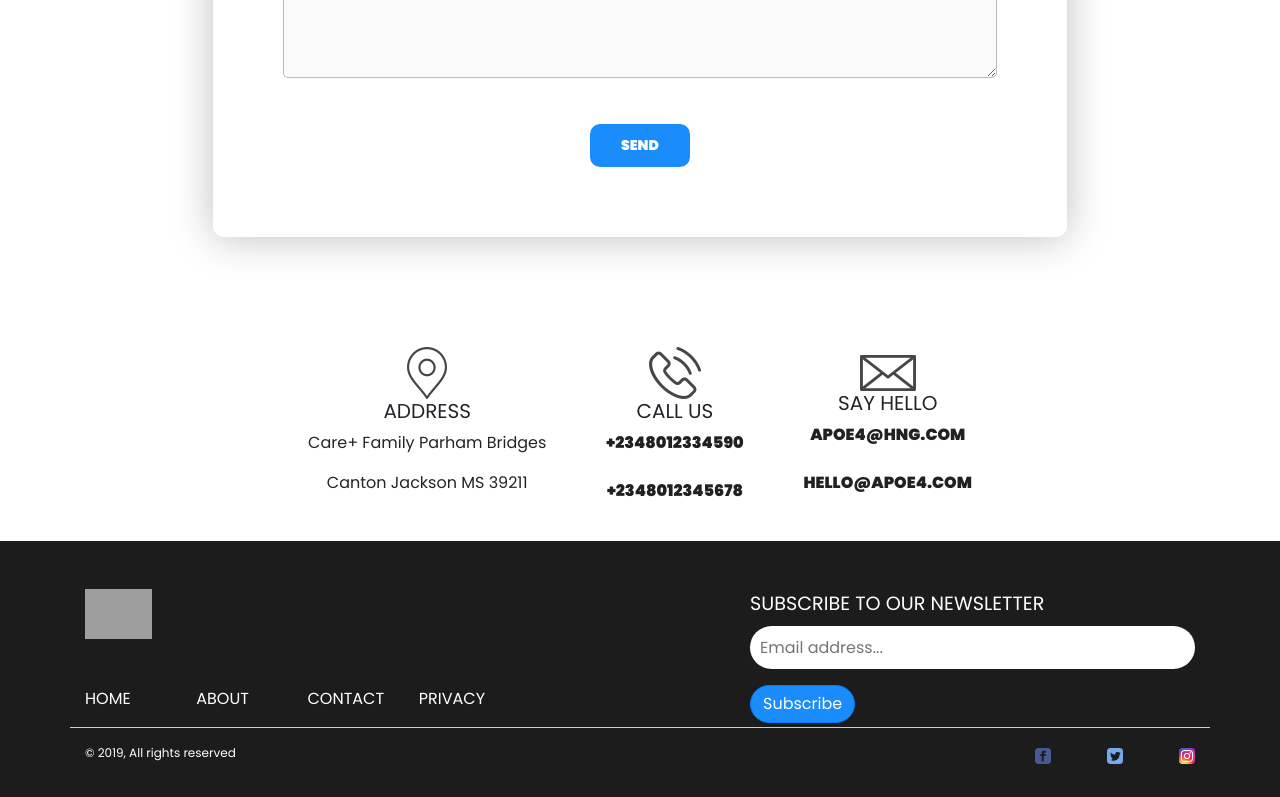
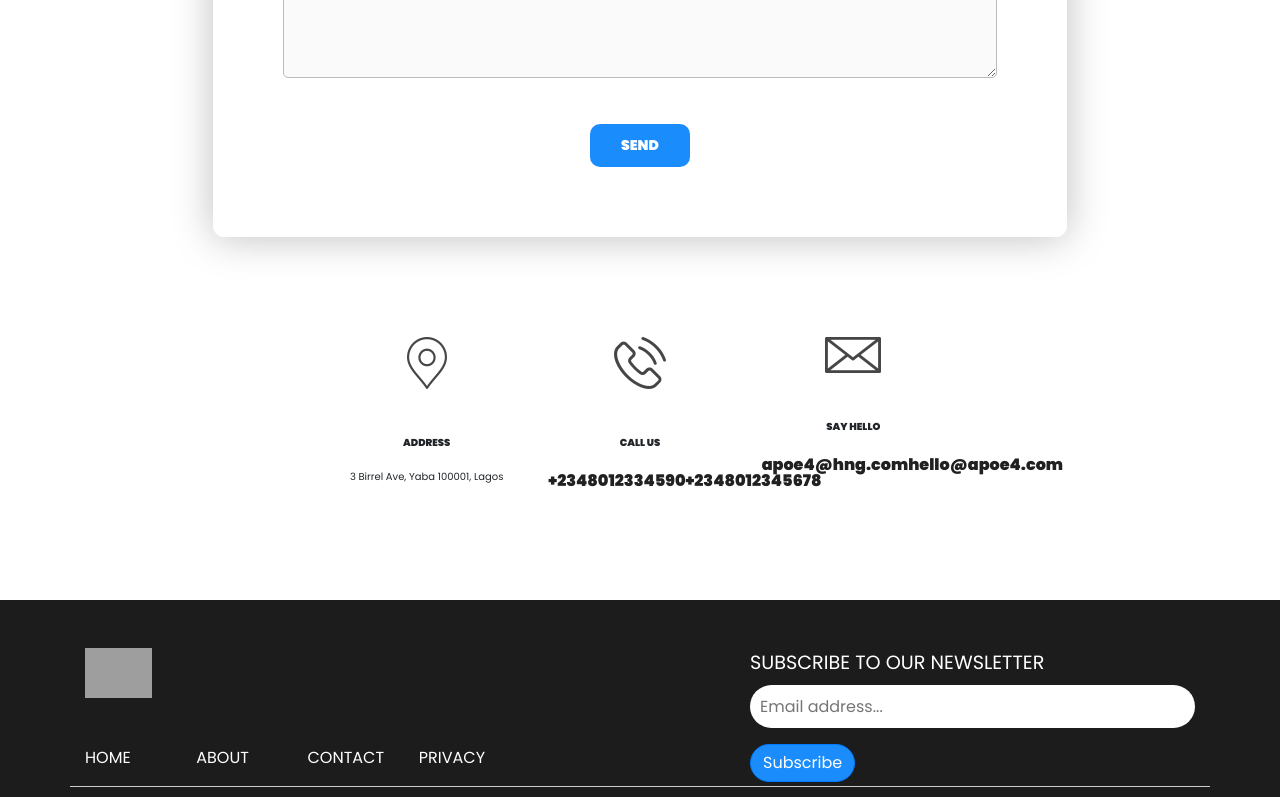
Before and after one commit to hnginternship5/apoe4, a Vue app: page /contact in a window 1280 px wide. Shown: the part 456-1253 px from the top of the page. Built offline with nearby package versions, Linux system fonts and the light colour scheme; no server answers; grey boxes are pictures that could not be loaded; a small style sheet from the web is missing.

Commit message:
updated the contact page address look

```diff
--- a/src/components/contact/AddressSection.vue
+++ b/src/components/contact/AddressSection.vue
@@ -1,31 +1,36 @@
 <template>
     <div class="container-fluid">
-        <div class="container">
+       <div class="row contact">
+            <div class="col-md-3"></div>
+            <div class="col-md-2 icon text-center">
+                <img class="contact-image" src="../../assets/img/location.png" alt="apoe4 location">
+                <h5 class="contact-heading mt-5">ADDRESS</h5>
+                <p class="address">3 Birrel Ave, Yaba 100001, Lagos</p>
+            </div>
+            <div class="col-md-2 icon text-center">
+                <img class="contact-image" src="../../assets/img/phonecall.png" alt="call apoe4">
+                <h5 class="contact-heading mt-5">CALL US</h5>
+                <a href="tel:+2348012334590" class="contact-link">+2348012334590</a>
+                <a href="tel:+2348012345678" class="contact-link">+2348012345678</a>
+            </div>
+            <div class="col-md-2 icon text-center">
+                <img class="contact-image " src="../../assets/img/mail.png" alt="mail apoe4">
+                <h5 class="contact-heading mt-5">SAY HELLO</h5>
+                <a href="mailto:apoe4@hng.com" class="contact-link">apoe4@hng.com</a>
+                <a href="mailto:hello@apoe4.com" class="contact-link">hello@apoe4.com</a>
+            </div>
+            <div class="col-md-3"></div>
+       </div>
             <!-- ALL COMPONENT MARKUP GOES HERE-->
-            <div class="contact">
-            <img class="contact-image" src="../../assets/img/location.png" alt="apoe4 location">
-            <h5 class="contact-heading">ADDRESS</h5>
-            <p>Care+ Family Parham Bridges</p>
-            <p>Canton Jackson MS 39211</p>
-            </div>
-            <div class="contact">
-                <img class="contact-image" src="../../assets/img/phonecall.png" alt="call apoe4">
-                <h5 class="contact-heading">CALL US</h5>
-                <a href="tel:+2348012334590">+2348012334590</a></br></br>
-                <a href="tel:+2348012345678">+2348012345678</a>
-            </div>
-            <div class="contact">
-                <img class="contact-image" src="../../assets/img/mail.png" alt="mail apoe4">
-                <h5 class="contact-heading">SAY HELLO</h5>
-                <a href="mailto:apoe4@hng.com">apoe4@hng.com</a></br></br>
-                <a href="mailto:hello@apoe4.com">hello@apoe4.com</a>
-            </div>
-        </div>
+
+
+
+
     </div>
 </template>
 
 <style scoped>
-.container{
+        .container{
             margin-top: 80px;
             display: flex;
             flex-flow: row wrap;
@@ -33,10 +38,30 @@
             align-items: baseline;
         }
         .contact{
-            margin: 30px;
-            text-align: center;
-            align-items: center;
+            padding-top: 50px;
+            padding-bottom: 50px;
+
         }
+        .contact .address{
+            font-size:10px;
+
+        }
+        .contact .contact-heading{
+            font-weight: bold;
+            margin-bottom: 20px;
+            font-size: 10px;
+        }
+
+        .contact .icon {
+            padding-top: 50px;
+            padding-bottom: 50px;
+        }
+
+        .contact .contact-link{
+            text-transform: lowercase;
+        }
+
+
 </style>
 
 <script>
```
